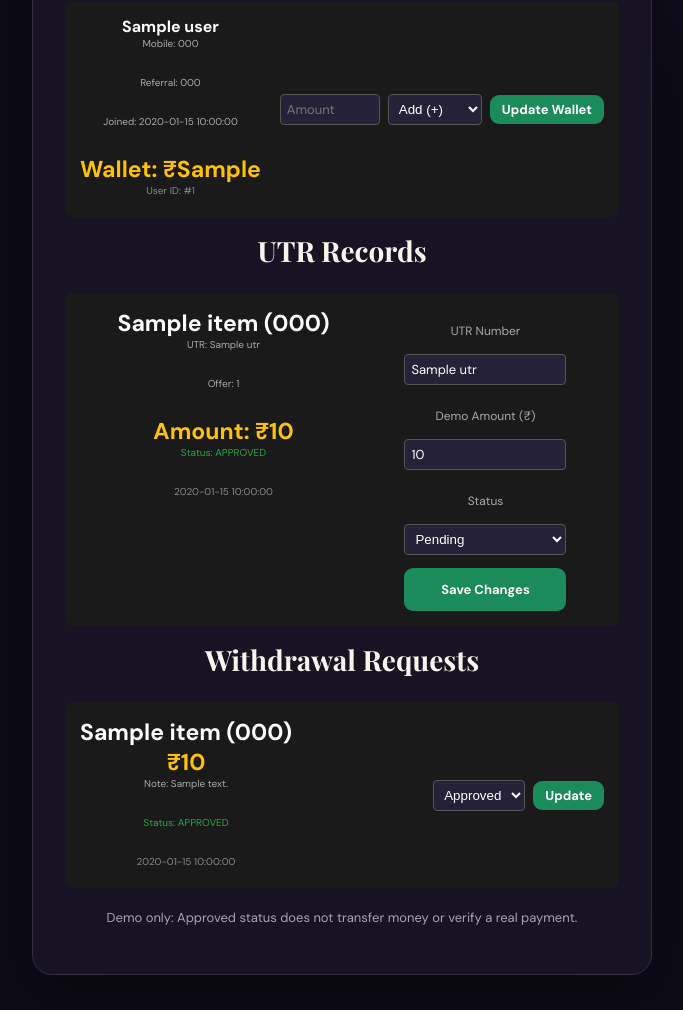
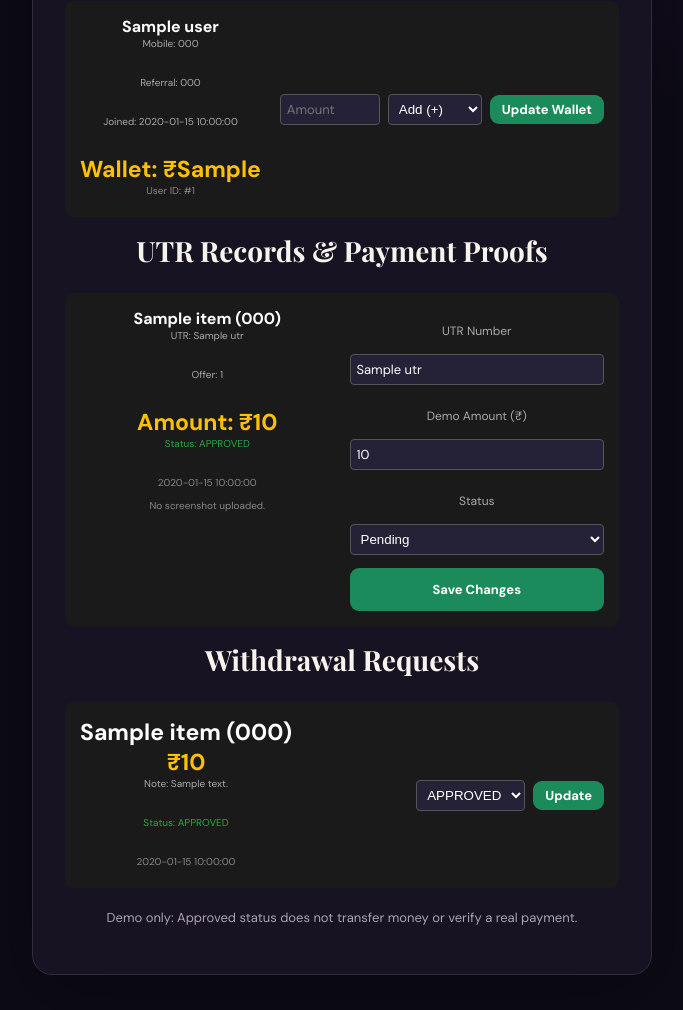
Before and after one commit to banud1157-cmd/bigdiwali.com, a Flask app: template templates/admin_dashboard.html in a window 1280 px wide. Shown: the part 581-1591 px from the top of the page, without its empty margins (298-981 px from the left). Run offline with Flask 3, Linux system fonts and the light colour scheme; the template is opened without the code that fills it: most values are stand-ins (such as "Sample title", 1, 10 or a date in 2020).

Commit message:
Enhance admin dashboard with UTR payment proofs
Updated UTR records section to include payment proofs and improved layout for better user experience.

```diff
--- a/templates/admin_dashboard.html
+++ b/templates/admin_dashboard.html
@@ -43,20 +43,35 @@
     <p>No users found.</p>
     {% endfor %}
 
-    <h2>UTR Records</h2>
+    <h2>UTR Records & Payment Proofs</h2>
 
     {% for item in utrs %}
-    <div class="checkout-summary" style="background: #1a1a1a; padding: 15px; border-radius: 8px; margin-bottom: 15px;">
-        <div style="margin-bottom: 10px;">
-            <strong style="color: #fff;">{{ item.name }} ({{ item.mobile }})</strong><br>
+    <div class="checkout-summary" style="background: #1a1a1a; padding: 15px; border-radius: 8px; margin-bottom: 15px; display: flex; justify-content: space-between; flex-wrap: wrap; gap: 15px; align-items: flex-start;">
+        <div style="flex: 1; min-width: 250px; margin-bottom: 10px;">
+            <strong style="color: #fff; font-size: 16px;">{{ item.name }} ({{ item.mobile }})</strong><br>
             <small style="color: #aaa;">UTR: {{ item.utr }}</small><br>
             <small style="color: #aaa;">Offer: {{ item.offer_id }}</small><br>
             <strong style="color: #ffc107;">Amount: ₹{{ item.amount }}</strong><br>
             <small style="color: #28a745;">Status: {{ item.status }}</small><br>
             <small style="color: #888;">{{ item.created_at }}</small>
+
+            <!-- Payment Screenshot Preview -->
+            {% if item.screenshot %}
+            <div style="margin-top: 10px;">
+                <small style="color: #aaa; display: block; margin-bottom: 3px;">Payment Screenshot:</small>
+                <a href="{{ url_for('static', filename='uploads/' + item.screenshot) }}" target="_blank">
+                    <img src="{{ url_for('static', filename='uploads/' + item.screenshot) }}" alt="Payment Proof" style="width: 100px; height: auto; border-radius: 4px; border: 1px solid #555; cursor: pointer;">
+                </a>
+                <br><small style="color: #888; font-size: 11px;">(Click image to view full size)</small>
+            </div>
+            {% else %}
+            <div style="margin-top: 10px;">
+                <small style="color: #888;">No screenshot uploaded.</small>
+            </div>
+            {% endif %}
         </div>
 
-        <form method="POST" action="{{ url_for('admin_update_utr', utr_id=item.id) }}" style="display: flex; flex-direction: column; gap: 8px;">
+        <form method="POST" action="{{ url_for('admin_update_utr', utr_id=item.id) }}" style="display: flex; flex-direction: column; gap: 8px; flex: 1; min-width: 220px;">
             <label style="color: #aaa; font-size: 12px;">UTR Number</label>
             <input type="text" name="utr" value="{{ item.utr }}" maxlength="12" required style="padding: 6px; background: #252238; color: #fff; border: 1px solid #555; border-radius: 4px;">
 
@@ -90,7 +105,7 @@
         <form method="POST" action="{{ url_for('admin_update_withdrawal', request_id=item.id) }}" style="display: flex; gap: 8px; align-items: center;">
           <select name="status" style="padding: 6px; background: #252238; color: #fff; border: 1px solid #555; border-radius: 4px;">
             <option value="PENDING" {% if item.status == 'PENDING' %}selected{% endif %}>Pending</option>
-            <option value="APPROVED" {% if item.status == 'APPROVED' %}selected{% endif %}>Approved</option>
+            <option value="APPROVED" {% if item.status == 'APPROVED' %}selected{% endif %}>APPROVED</option>
             <option value="REJECTED" {% if item.status == 'REJECTED' %}selected{% endif %}>Rejected</option>
           </select>
           <button class="btn success" type="submit" style="padding: 6px 12px;">Update</button>
```
